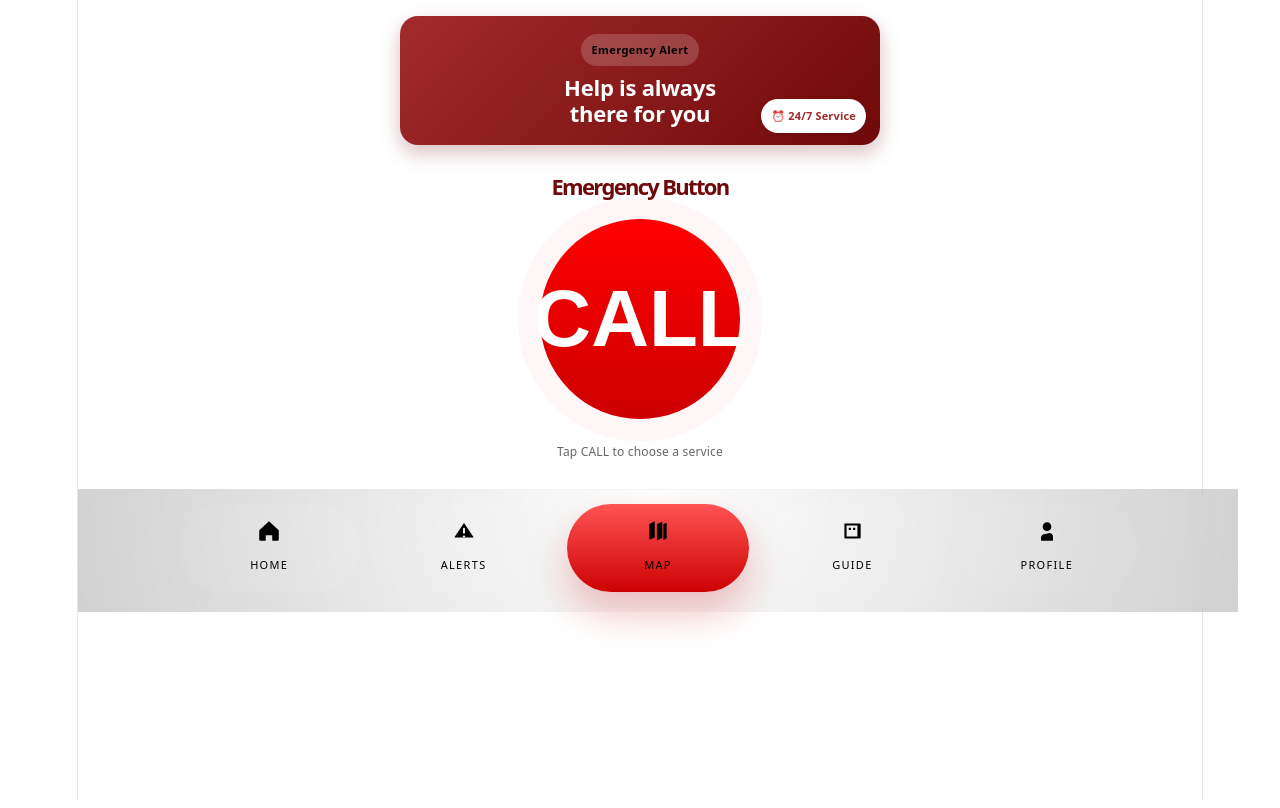
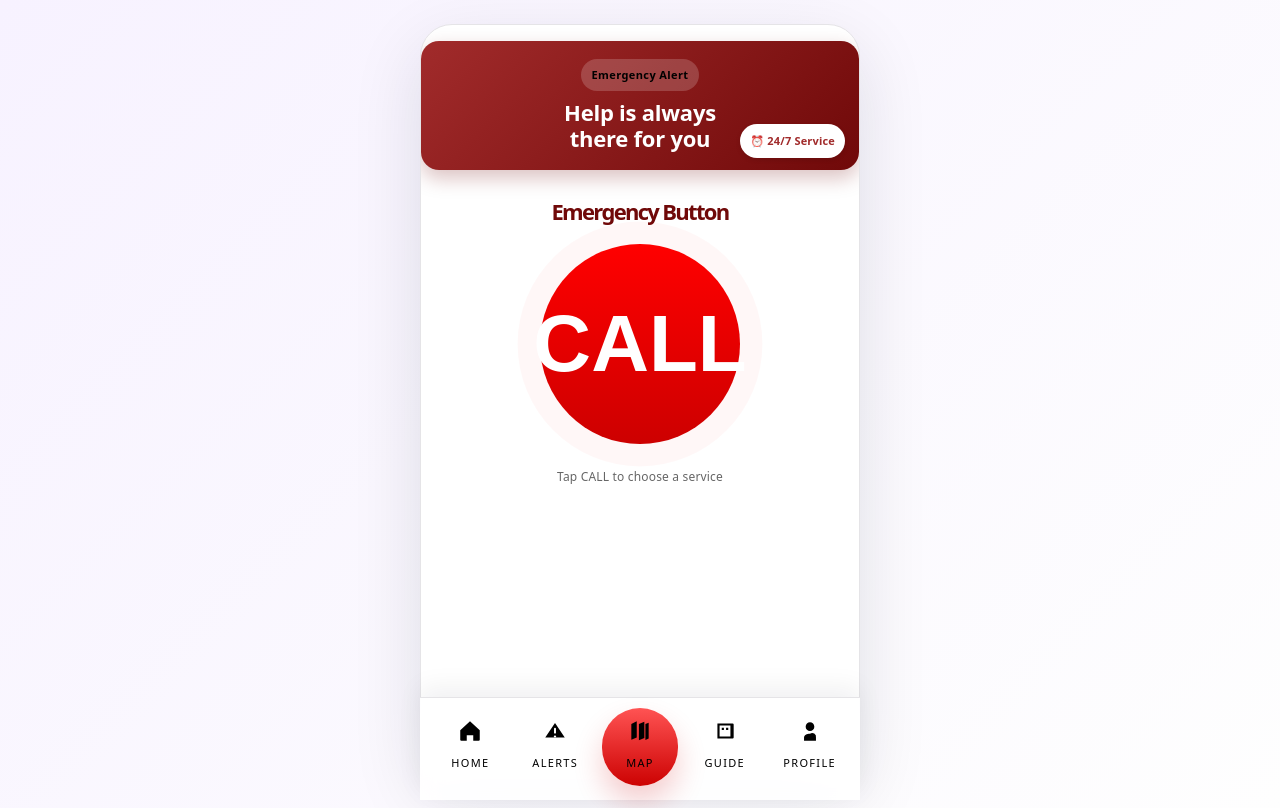
Before and after one commit to CarolineNK12/Emergency, a React (Vite) app in the folder emergency-button/: page / in a window 1280 px wide. Built offline with nearby package versions, Linux system fonts and the light colour scheme.

Commit message:
Fixed bottom navigator

```diff
--- a/emergency-button/src/App.css
+++ b/emergency-button/src/App.css
@@ -409,12 +409,19 @@ body * {
   align-items: center;
 }
 
+.page-wrapper {
+  flex: 1;
+  display: flex;
+  flex-direction: column;
+}
+
 .alerts-page {
   width: 100%;
   max-width: 640px;
   margin: 0 auto;
   padding: 24px 16px 96px;
   box-sizing: border-box;
+  padding-bottom: 100px
 }
 
 .alerts-header {
@@ -446,6 +453,7 @@ body * {
   display: flex;
   flex-direction: column;
   gap: 12px;
+    flex-grow: 1; /* Tells the list to expand and consume all empty space, pushing the nav down */
 }
 
 .alerts-card {
--- a/emergency-button/src/alerts.jsx
+++ b/emergency-button/src/alerts.jsx
@@ -5,6 +5,9 @@ function Alerts() {
   const [alerts, setAlerts] = useState([])
   const [loading, setLoading] = useState(true)
   const [error, setError] = useState('')
+
+  // An array of distances to cycle through dynamically
+  const mockDistances = ['4.5km', '1.2km', '8.0km', '0.5km', '12km'];
 
   useEffect(() => {
     const controller = new AbortController()
@@ -49,12 +52,15 @@ function Alerts() {
       {error && <p className="alerts-status alerts-status--error">{error}</p>}
 
       <div className="alerts-list">
-        {alerts.map((alert) => (
+        {alerts.map((alert, index) => (
           <article key={alert.id} className="alerts-card">
             <div className="alerts-card__top">
               <div>
                 <h2>{alert.name}</h2>
-                <p className="alerts-area">{alert.area || 'Area not listed'}</p>
+                {/* Notice how we use the index to assign a different distance to each alert */}
+                <p className="alerts-area">
+                  {alert.area || 'Area not listed'} • <strong>{mockDistances[index % mockDistances.length]} away</strong>
+                </p>
               </div>
               <span className="alerts-severity">{alert.severity || 'Unknown'}</span>
             </div>
--- a/emergency-button/src/assets/footer.css
+++ b/emergency-button/src/assets/footer.css
@@ -1,17 +1,33 @@
 .footer-bar {
   width: 100%;
-  padding: 14px 18px 20px;
-  background: radial-gradient(circle at top, rgba(255, 255, 255, 0.05), rgba(0, 0, 0, 0.18));
-  border-top: 1px solid rgba(255, 255, 255, 0.08);
-  backdrop-filter: blur(8px);
+  padding: 10px 12px 14px;
+  background: rgba(255, 255, 255, 0.94);
+  border-top: 1px solid var(--border);
+  backdrop-filter: blur(10px);
+  position: fixed;
+  left: 50%;
+  bottom: 0;
+  transform: translateX(-50%);
+  z-index: 1000;
+  box-shadow: 0 -10px 24px rgba(15, 23, 42, 0.06);
+  max-width: 440px;
+  width: min(100%, 440px);
+  box-sizing: border-box;
 }
 
 .footer-bar__inner {
   display: grid;
   grid-template-columns: repeat(5, minmax(0, 1fr));
-  gap: 12px;
-  max-width: 960px;
+  gap: 8px;
+  max-width: 100%;
   margin: 0 auto;
+}
+
+.footer-container {
+  width: 100%;
+  max-width: 1126px; /* Match your #root width */
+  margin: 0 auto;    /* Centers the bar */
+  box-sizing: border-box;
 }
 
 .footer-bar__item {
@@ -19,24 +35,26 @@
   flex-direction: column;
   align-items: center;
   justify-content: center;
-  gap: 8px;
-  padding: 14px 10px;
+  gap: 6px;
+  padding: 10px 8px;
   border-radius: 999px;
-  color: #f5f5f5;
+  color: var(--text);
   text-decoration: none;
-  background: rgba(255, 255, 255, 0.05);
+  background: transparent;
   transition: transform 0.2s ease, background-color 0.2s ease, box-shadow 0.2s ease;
+  min-height: 56px;
 }
 
 .footer-bar__item:hover,
 .footer-bar__item:focus-visible {
-  background: rgba(255, 255, 255, 0.12);
+  background: rgba(170, 59, 255, 0.08);
   transform: translateY(-1px);
 }
 
 .footer-bar__item--primary {
   background: linear-gradient(180deg, #ff5353 0%, #cc0202 100%);
-  box-shadow: 0 20px 40px rgba(204, 2, 2, 0.25);
+  box-shadow: 0 16px 30px rgba(204, 2, 2, 0.2);
+  color: #fff;
 }
 
 .footer-bar__item--primary:hover,
--- a/emergency-button/src/index.css
+++ b/emergency-button/src/index.css
@@ -52,18 +52,31 @@
 
 body {
   margin: 0;
+  min-height: 100vh;
+  background: linear-gradient(135deg, #f7f2ff 0%, #fefefe 100%);
+  display: flex;
+  justify-content: center;
+  align-items: flex-start;
+  padding: 24px 0 32px;
+  box-sizing: border-box;
 }
 
 #root {
-  width: 1126px;
-  max-width: 100%;
+  width: min(100%, 440px);
+  max-width: calc(100% - 24px);
   margin: 0 auto;
   text-align: center;
-  border-inline: 1px solid var(--border);
-  min-height: 100svh;
+  border: 1px solid var(--border);
+  min-height: calc(100svh - 48px);
   display: flex;
   flex-direction: column;
   box-sizing: border-box;
+  border-radius: 32px;
+  overflow: hidden;
+  background: var(--bg);
+  box-shadow: 0 24px 70px rgba(17, 24, 39, 0.12);
+  position: relative;
+  padding-bottom: 90px;
 }
 
 h1,
```
Also changed, not shown: 2 other files (tests, documents, lock files or other folders).
